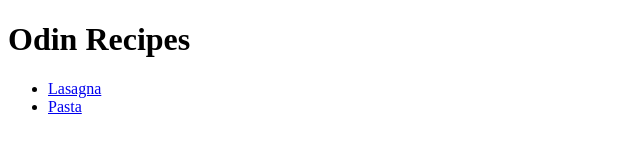
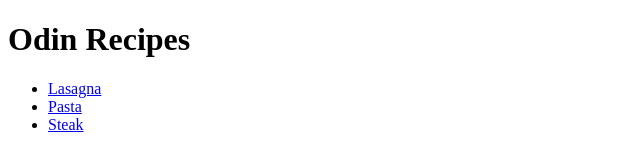
Before and after one commit to aricvs/odin-recipes, a plain HTML site: page index.html in a window 1280 px wide. Shown: the full height of the page, 0-640 px from the left. Drawn offline with Linux system fonts and the light colour scheme.

Commit message:
Add steak recipe on index

```diff
--- a/index.html
+++ b/index.html
@@ -10,6 +10,7 @@
     <ul>
         <li><a href="recipes/lasagna.html">Lasagna</a></li>
         <li><a href="recipes/pasta.html">Pasta</a></li>
+        <li><a href="recipes/steak.html">Steak</a></li>
     </ul>
 </body>
 </html>
```
